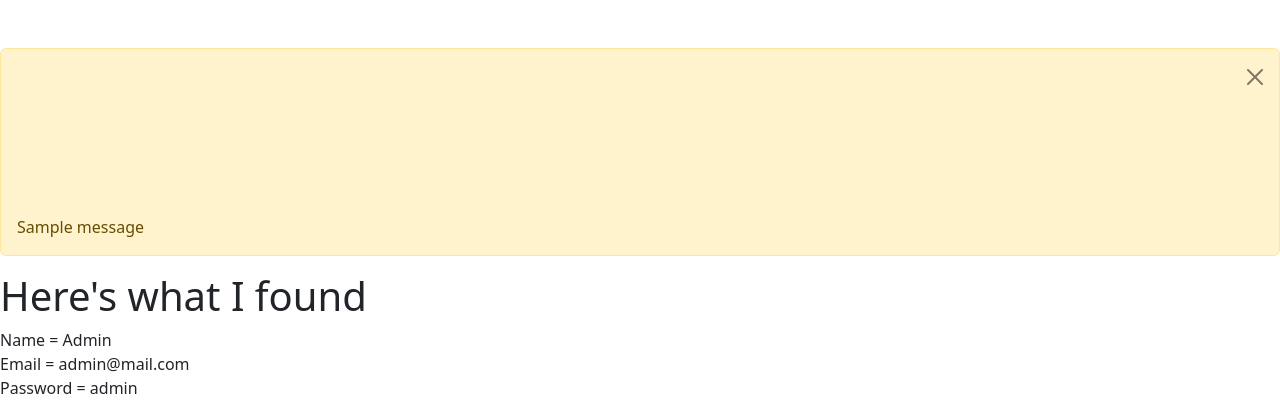
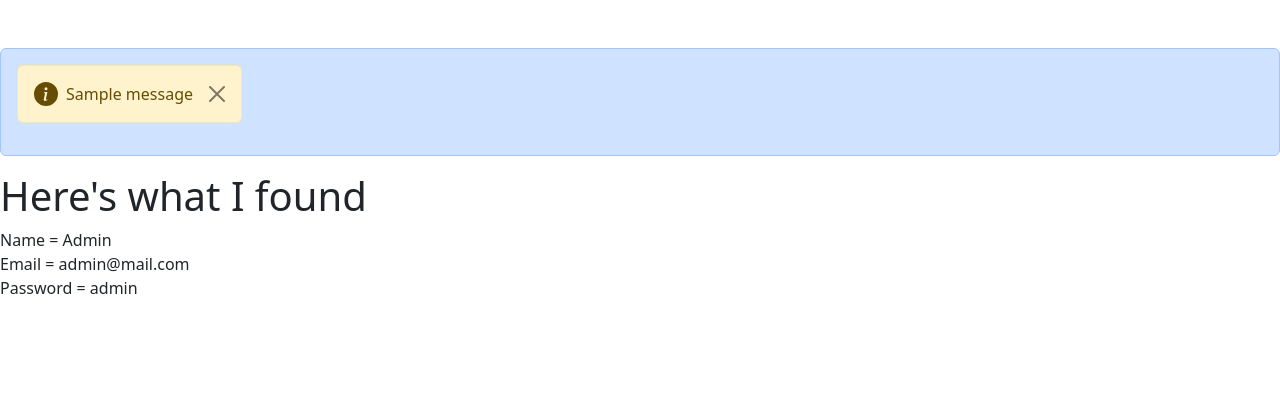
Before and after one commit to JackSparrow9875/test, a Flask app: template templates/user_dashboard.html in a window 1280 px wide. Shown: the part 56-476 px from the top of the page. Run offline with Flask 3, Linux system fonts and the light colour scheme; the template is opened without the code that fills it: values that come from a table or form of the project are taken from there, others are empty; one stand-in notice (Sample message) is shown.

Commit message:
minor changes made

```diff
--- a/templates/user_dashboard.html
+++ b/templates/user_dashboard.html
@@ -5,16 +5,24 @@
 {% block content %}
 {% for message in get_flashed_messages() %}
     {% if 'successfully' in message %}
-    <div class="alert alert-success alert-dismissible fade show" role="alert">
-        <svg class="bi flex-shrink-0 me-2" role="img" aria-label="Success:"><use xlink:href="#check-circle-fill"/></svg>
-        <div>{{ message }}</div>
-        <button type="button" class="btn-close" data-bs-dismiss="alert" aria-label="Close"></button>
+    <div class="alert alert-primary d-flex align-items-center" role="alert">
+        <div class="alert alert-success alert-dismissible fade show d-flex align-items-center" role="alert">
+            <svg xmlns="http://www.w3.org/2000/svg" class="bi flex-shrink-0 me-2" width="24" height="24" fill="currentColor" viewBox="0 0 16 16">
+                <path d="M16 8A8 8 0 1 1 0 8a8 8 0 0 1 16 0zm-3.97-3.03a.75.75 0 0 0-1.08.022L7.477 9.417 5.384 7.323a.75.75 0 0 0-1.06 1.06L6.97 11.03a.75.75 0 0 0 1.079-.02l3.992-4.99a.75.75 0 0 0-.01-1.05z"/>
+            </svg>
+            <div>{{ message }}</div>
+            <button type="button" class="btn-close" data-bs-dismiss="alert" aria-label="Close"></button>
+        </div>
     </div>
     {% else %}
-    <div class="alert alert-warning alert-dismissible fade show" role="alert">
-        <svg class="bi flex-shrink-0 me-2" role="img" aria-label="Warning:"><use xlink:href="#exclamation-triangle-fill"/></svg>
-        <div>{{ message }}</div>
-        <button type="button" class="btn-close" data-bs-dismiss="alert" aria-label="Close"></button>
+    <div class="alert alert-primary d-flex align-items-center" role="alert">
+        <div class="alert alert-warning alert-dismissible fade show d-flex align-items-center" role="alert">
+            <svg xmlns="http://www.w3.org/2000/svg" class="bi flex-shrink-0 me-2" width="24" height="24" fill="currentColor" viewBox="0 0 16 16">
+                <path d="M8 16A8 8 0 1 0 8 0a8 8 0 0 0 0 16zm.93-9.412-1 4.705c-.07.34.029.533.304.533.194 0 .487-.07.686-.246l-.088.416c-.287.346-.92.598-1.465.598-.703 0-1.002-.422-.808-1.319l.738-3.468c.064-.293.006-.399-.287-.47l-.451-.081.082-.381 2.29-.287zM8 5.5a1 1 0 1 1 0-2 1 1 0 0 1 0 2z"/>
+            </svg>
+            <div>{{ message }}</div>
+            <button type="button" class="btn-close" data-bs-dismiss="alert" aria-label="Close"></button>
+        </div>
     </div>
     {% endif %}
 {% endfor %}
```
